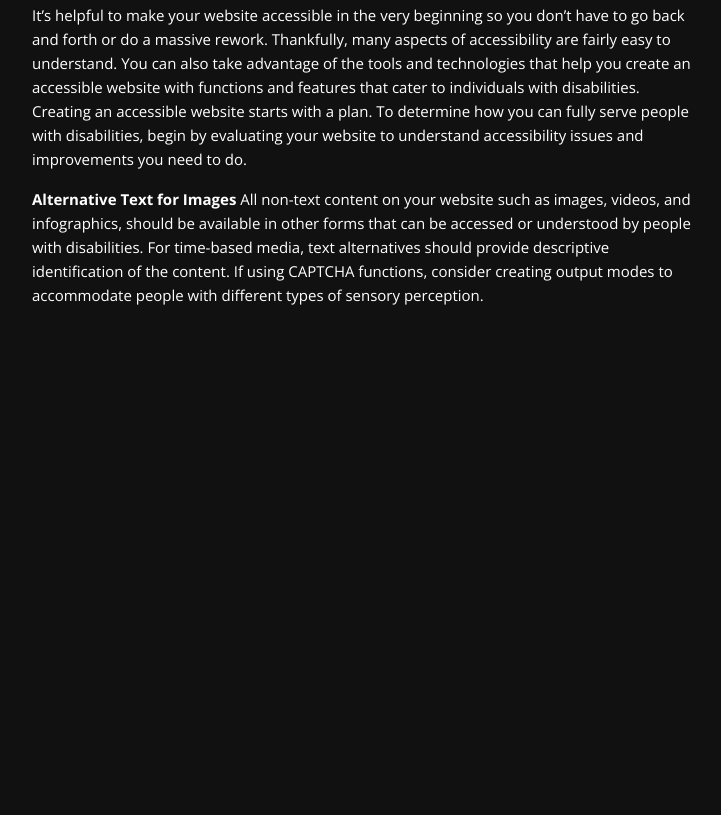
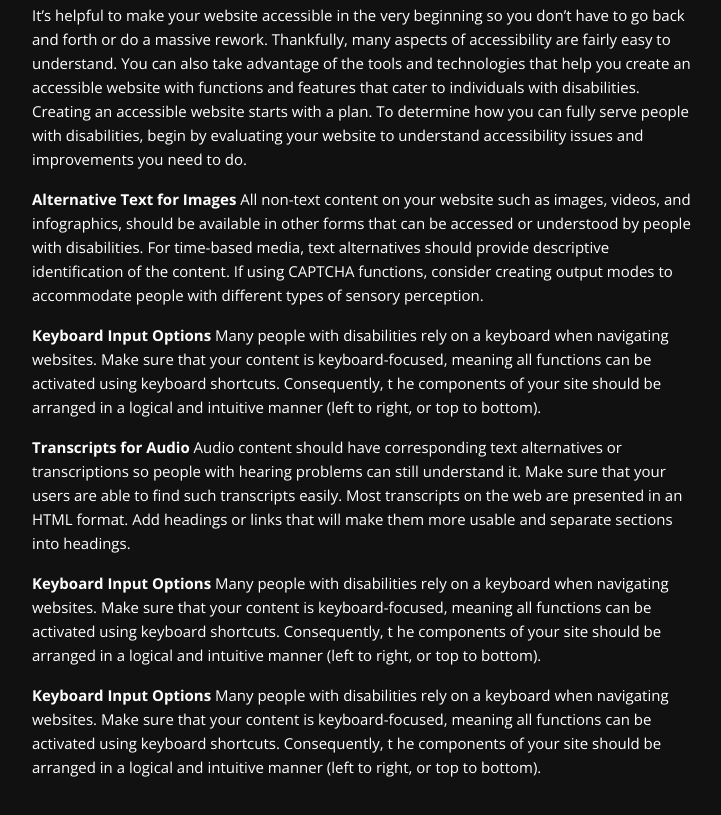
Before and after one commit to errea/my_portfolio, a plain HTML site: page blog-post.html in a window 1280 px wide. Shown: the part 807-1622 px from the top of the page, without its empty margins (273-994 px from the left). Before the commit the page ends 1178 px from the top, so only its background shows below. Drawn offline with nearby package versions, Linux system fonts and the light colour scheme.

Commit message:
UPDATE: more blog contents paragraph

```diff
--- a/blog-post.html
+++ b/blog-post.html
@@ -128,7 +128,22 @@
                         All non-text content on your website such as images, videos, and infographics, should be available in other forms that can be accessed or understood by people with disabilities. For time-based media, text alternatives should provide descriptive identification of the content.
                         If using CAPTCHA functions, consider creating output modes to accommodate people with different types of sensory perception.
                     </p>
-                    <p></p>
+                    <p><b>Keyboard Input Options</b>
+                        Many people with disabilities rely on a keyboard when navigating websites. Make sure that your content is keyboard-focused, meaning all functions can be activated using keyboard shortcuts. Consequently, t
+                        he components of your site should be arranged in a logical and intuitive manner (left to right, or top to bottom).
+                    </p>
+                    <p><b>Transcripts for Audio</b>
+                        Audio content should have corresponding text alternatives or transcriptions so people with hearing problems can still understand it. Make sure that your users are able to find such transcripts easily. Most transcripts on the web are
+                        presented in an HTML format. Add headings or links that will make them more usable and separate sections into headings.
+                    </p>
+                    <p><b>Keyboard Input Options</b>
+                        Many people with disabilities rely on a keyboard when navigating websites. Make sure that your content is keyboard-focused, meaning all functions can be activated using keyboard shortcuts. Consequently, t
+                        he components of your site should be arranged in a logical and intuitive manner (left to right, or top to bottom).
+                    </p>
+                    <p><b>Keyboard Input Options</b>
+                        Many people with disabilities rely on a keyboard when navigating websites. Make sure that your content is keyboard-focused, meaning all functions can be activated using keyboard shortcuts. Consequently, t
+                        he components of your site should be arranged in a logical and intuitive manner (left to right, or top to bottom).
+                    </p>
                 </div>
                 <!-- Article Content Ends -->
             </article>
```
